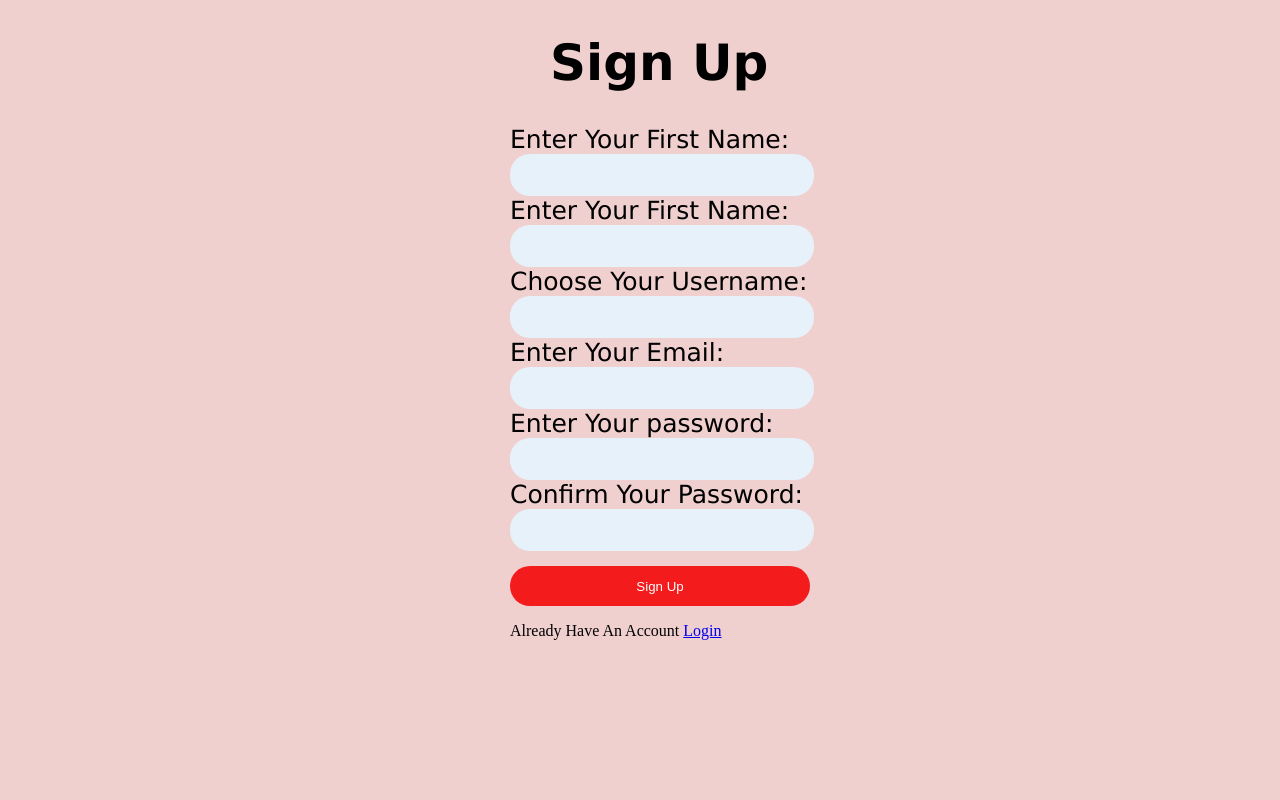
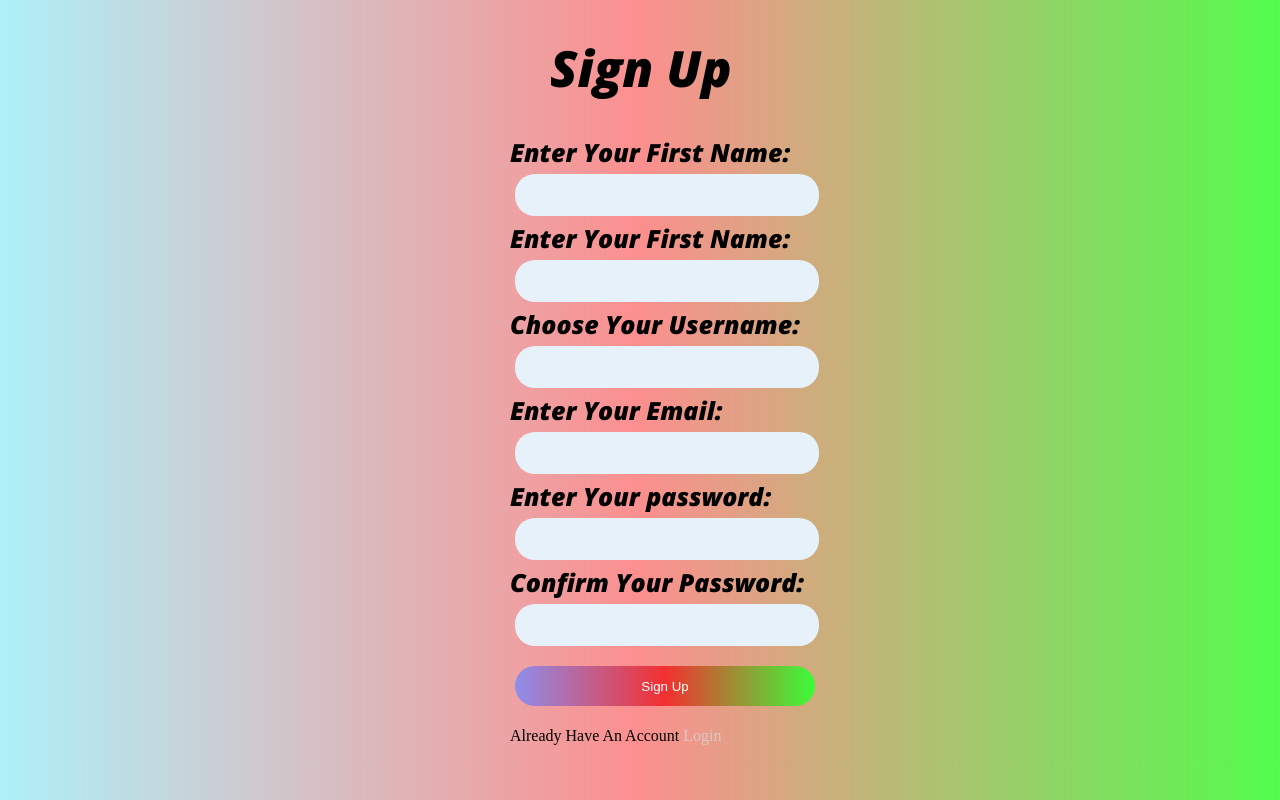
Before and after one commit to natoidev/signupform, a PHP site: page / in a window 1280 px wide. Run offline with PHP 8.4, Linux system fonts and the light colour scheme.

Commit message:
Update style.css

```diff
--- a/website/signup/style.css
+++ b/website/signup/style.css
@@ -1,15 +1,18 @@
+@import url('https://fonts.googleapis.com/css2?family=Open+Sans:ital,wght@1,800&display=swap');
 body{
     margin: 0;
     padding: 0;
     box-sizing: border-box;
-    background-color: rgb(240, 207, 207);
+    background-image: linear-gradient(to left, #53fc4d, #fc8f8f, rgb(175, 240, 248));
+   user-select: none;
 }
 h1{
-    font-family: 'Lucida Sans', 'Lucida Sans Regular', 'Lucida Grande', 'Lucida Sans Unicode', Geneva, Verdana, sans-serif;
+    font-family: 'Open Sans', sans-serif;
     margin-left: 550px;
     font-size: 50px;
 }
 form{
+    font-family: 'Open Sans', sans-serif;
     align-items: center;
     justify-content: center;
     margin-left: 510px;
@@ -17,9 +20,9 @@ form{
 }
 label{
     font-size: 25px;
-    font-family: 'Lucida Sans', 'Lucida Sans Regular', 'Lucida Grande', 'Lucida Sans Unicode', Geneva, Verdana, sans-serif;
 }
 input{
+    margin: 5px;
     background-color: rgb(231, 241, 250);
     width: 300px;
     height: 40px;
@@ -27,21 +30,29 @@ input{
     border-radius: 20px;
     transition: opacity 0.15s;
 }
+
 #btn{
     margin-top: 15px;
+    width: 300px;
+    height: 40px;
     border: none;
-    background-color: rgb(243, 27, 27) ;
+    border-radius: 20px;
+    background-image: linear-gradient(to left, #39fd39, #f33030, rgb(142, 142, 236));
     color: white;
     cursor: pointer;
-    transition:  0.2s;
+    transition: background-image 0.5s;
 }
 #btn:hover{
-    color: rgb(245, 96, 96);
-    background-color: white;
+    background-image: linear-gradient(to left,  #f33030 ,rgb(142, 142, 236), #39fd39);
+    font-size: 20px;
 }
 #btn:active{
-    opacity: 0.6;
+    opacity: 0.3;
 }
 p{
     margin-left: 510px;
 }
+a{
+    text-decoration: none;
+   color: rgb(219, 200, 200);
+}
```
